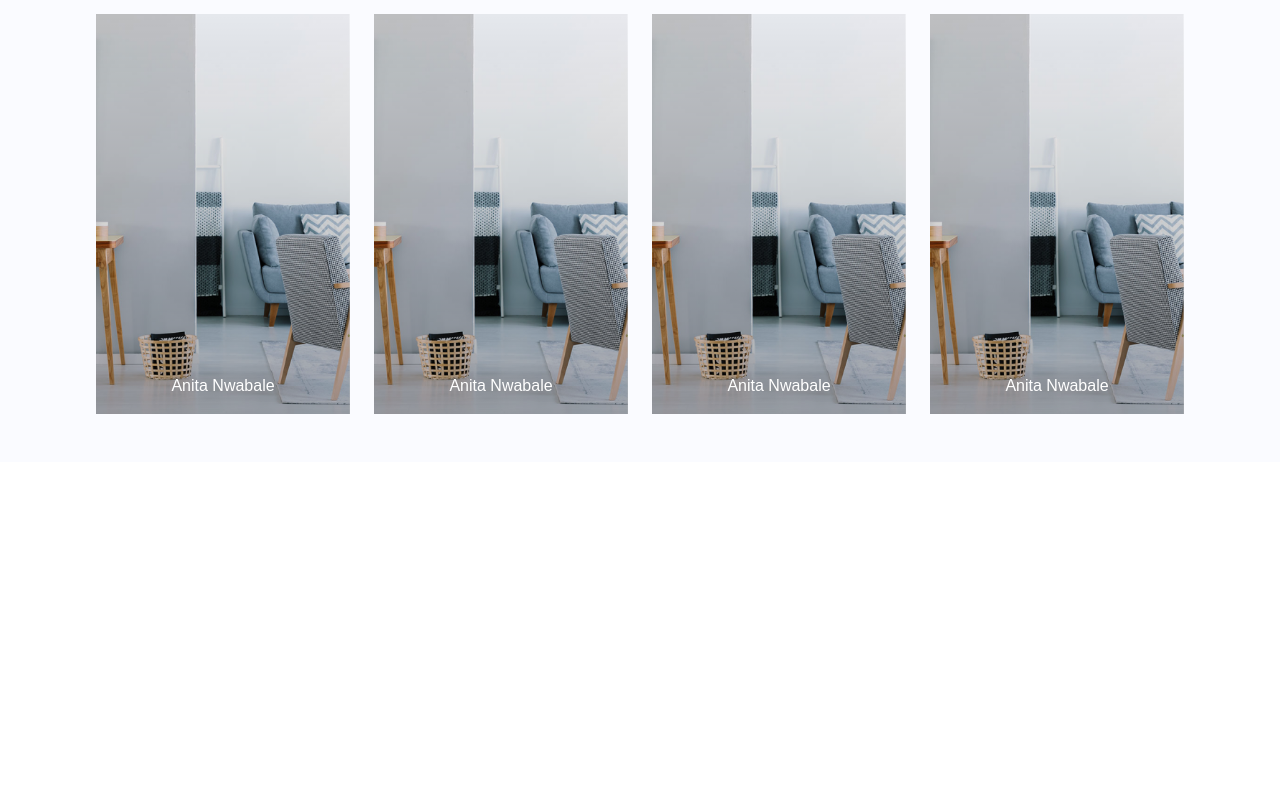
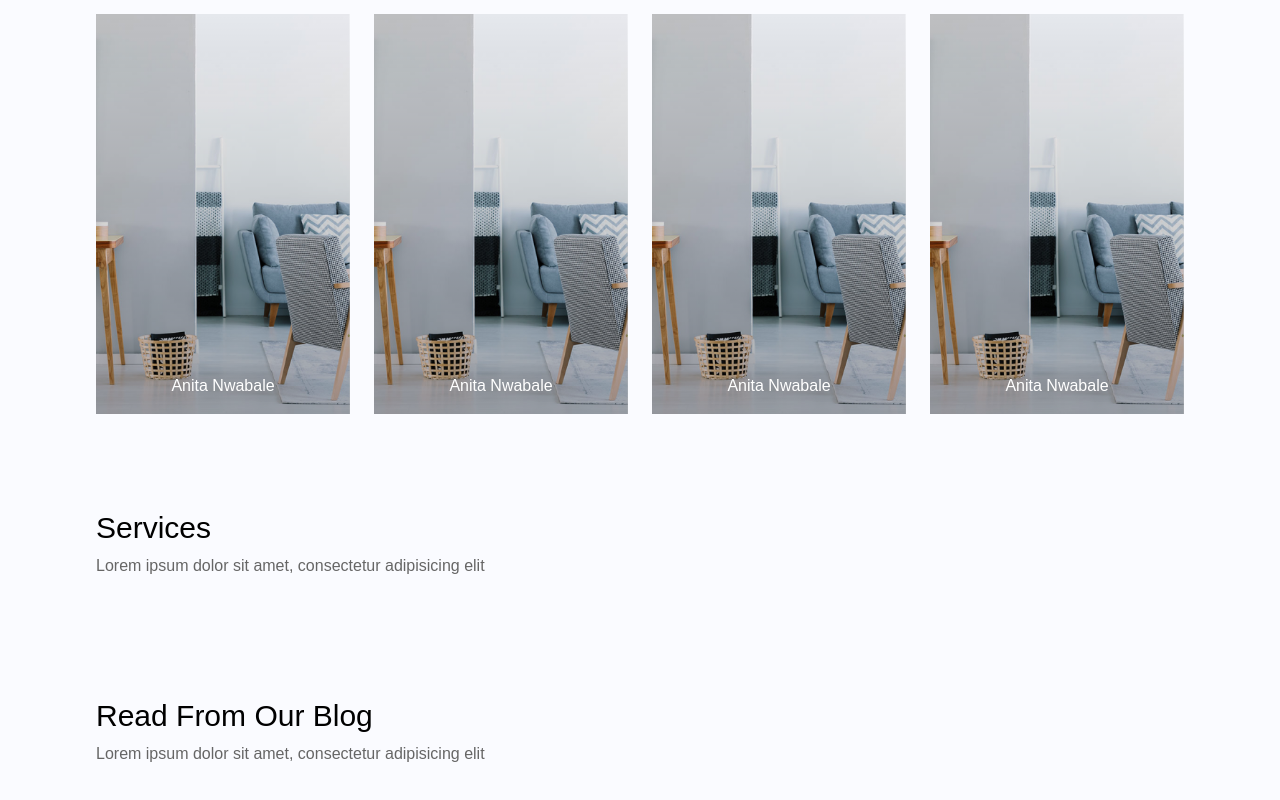
Before and after one commit to Obadea/rentwise, a React (Create React App) app: page /aboutus in a window 1280 px wide. Shown: the part 974-1774 px from the top of the page. Before the commit the page ends 1436 px from the top, so only its background shows below. Built offline with nearby package versions, Linux system fonts and the light colour scheme; a web font is replaced by a local one.

Commit message:
minor change

```diff
--- a/src/pages/aboutuspage/AboutUsPage.jsx
+++ b/src/pages/aboutuspage/AboutUsPage.jsx
@@ -52,7 +52,33 @@ function AboutUsPage() {
           </div>
         </div>
       </div>
-      <div></div>
+      {/* Services */}
+      <div className="px-24 py-12">
+        <div className="flex flex-col gap-6 ">
+          <div className="flex flex-col gap-2">
+            <h3 className="font-normal text-3xl text-[#000000] ">Services</h3>
+            <p className="font-normal text-base text-customStreetcolor">
+              Lorem ipsum dolor sit amet, consectetur adipisicing elit
+            </p>
+          </div>
+          <div></div>
+        </div>
+      </div>
+
+      {/* Blog */}
+      <div className="px-24 py-12">
+        <div className="flex flex-col gap-6 ">
+          <div className="flex flex-col gap-2">
+            <h3 className="font-normal text-3xl text-[#000000] ">
+              Read From Our Blog
+            </h3>
+            <p className="font-normal text-base text-customStreetcolor">
+              Lorem ipsum dolor sit amet, consectetur adipisicing elit
+            </p>
+          </div>
+          <div>{/* Blog post component */}</div>
+        </div>
+      </div>
     </div>
   );
 }
--- /dev/null
+++ b/src/pages/aboutuspage/components/AboutBlogPost.jsx
@@ -0,0 +1,26 @@
+import React from "react";
+
+function AboutBlogPost() {
+  return (
+    <div className="flex flex-col px-2">
+      <img src="" alt="" />
+      <div className="p-2 flex flex-col border-b-2">
+        <div></div>
+        <h4 className="font-medium font-base text-customdark">
+          Skills That You Can Learn In The Real Estate Market{" "}
+        </h4>
+        <p className="font-normal text-xs text-customStreetcolor">
+          Lorem ipsum dolor sit amejdnskxkmlzsldnska.knhiwnsanx
+          ZJbnklnxsk......consectetur adipiscing elit.{" "}
+        </p>
+        <button className="text-customSearchblue font-bold text-sm">
+          Continue reading
+        </button>
+      </div>
+      {/* add animation author */}
+      <div> by Mike Moore</div>
+    </div>
+  );
+}
+
+export default AboutBlogPost;
```
Also changed, not shown: src/assets/testimonials.png (added).
